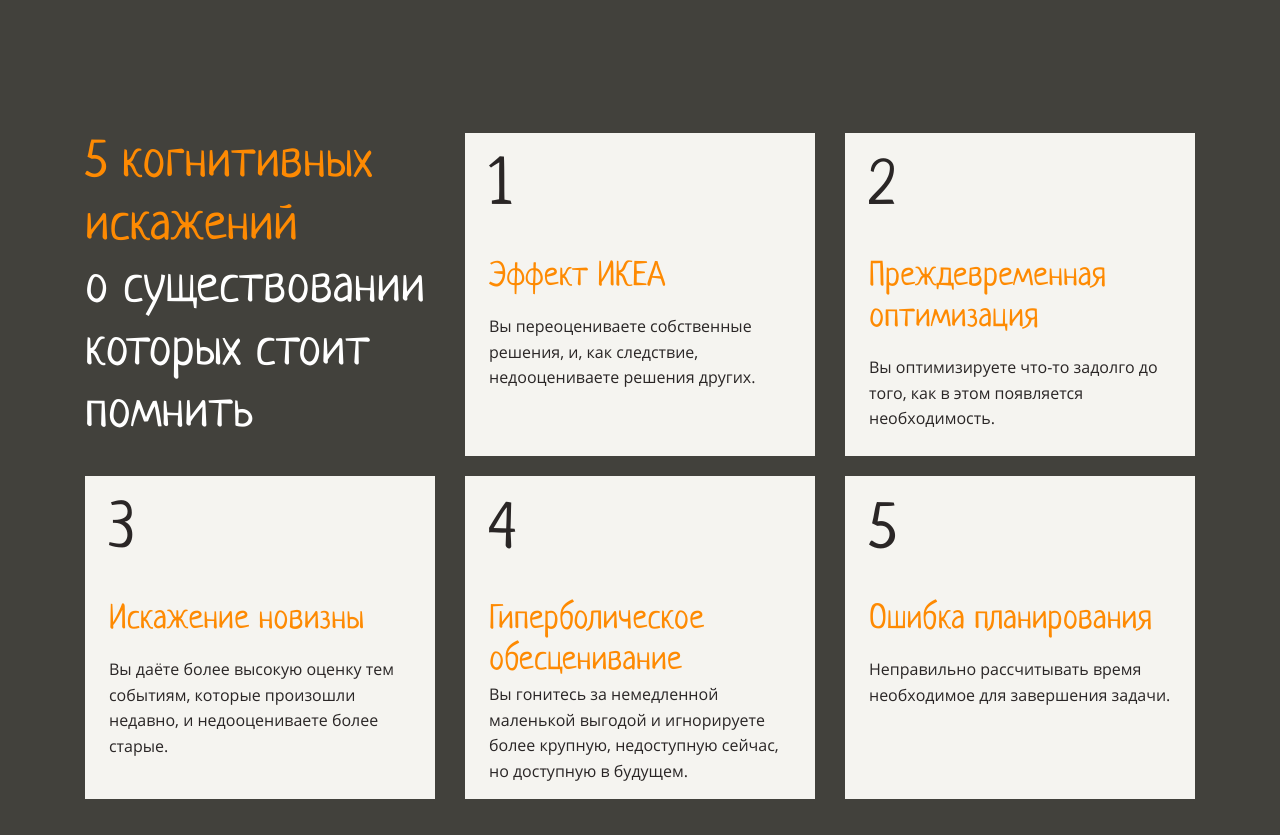
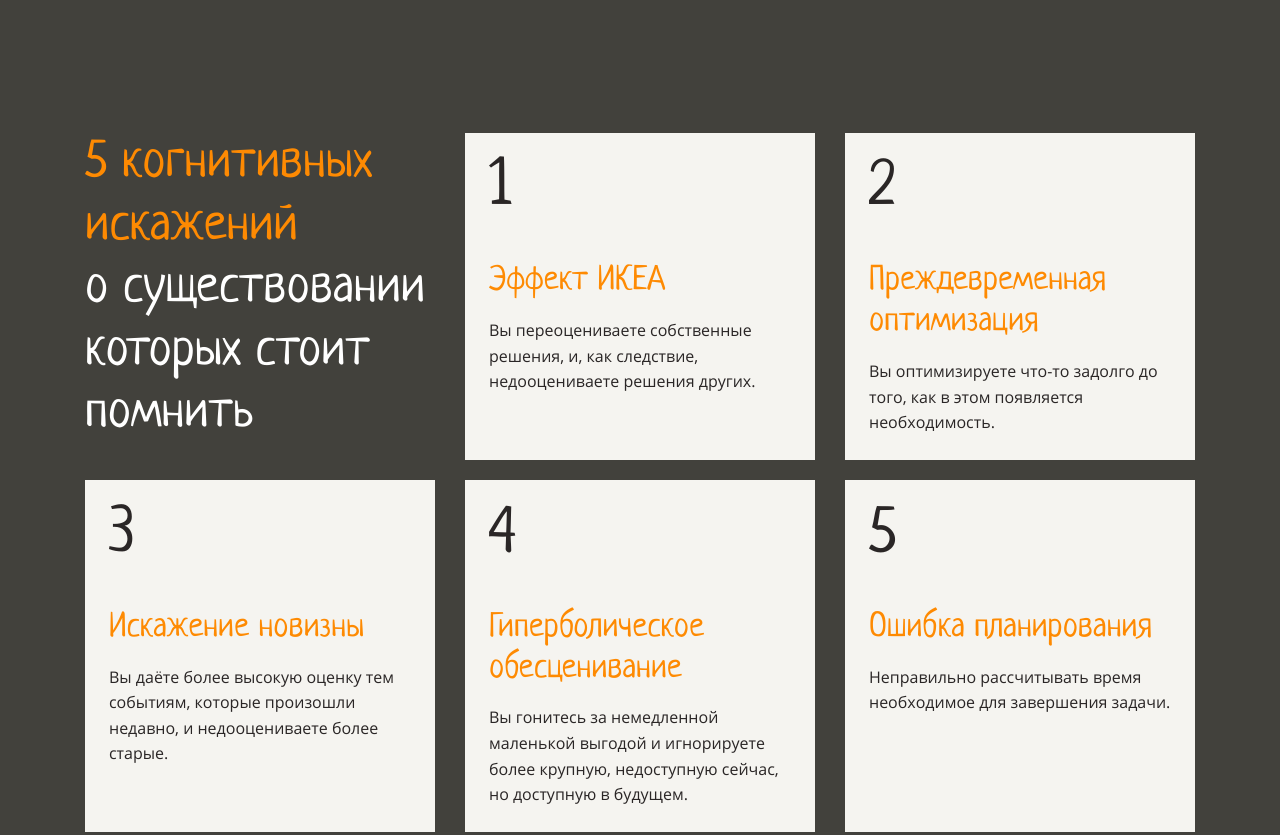
Before and after one commit to KirillGorobets-LM/layout-designer-project-lvl1, a website: page src/index.html in a window 1280 px wide. Shown: the part 1800-2635 px from the top of the page. Drawn offline with Linux system fonts and the light colour scheme; grey boxes are pictures that could not be loaded.

Commit message:
correct nav

```diff
--- a/src/index.html
+++ b/src/index.html
@@ -55,14 +55,14 @@
                 <h2 class="h fz-52 orng-text-color">5 когнитивных искажений</h2>
                 <h2 class="h fz-52 white-text-color">о существовании которых стоит помнить</h2>
             </div>
-            <a class="card-hover card-size card-padding card-bg card-text" href="#ikea-effect">
+            <a class="card-hover card-size card-padding card-bg card-text card-mg-btm" href="#ikea-effect">
                 <p class="card-number">1</p>
                 <h3 class="h orng-text-color">Эффект ИКЕА</h3>
                 <p class="mg-top-16">Вы переоцениваете собственные решения,
                     и, как следствие, недооцениваете решения
                     других.</p>
             </a>
-            <a class="card-hover card-size card-padding card-bg card-text" href="#premature-optimization">
+            <a class="card-hover card-size card-padding card-bg card-text card-mg-btm" href="#premature-optimization">
                 <p class="card-number">2</p>
                 <h3 class="h orng-text-color">Преждевременная оптимизация</h3>
                 <p class="mg-top-16">Вы оптимизируете что-то задолго до того,
@@ -78,7 +78,7 @@
             ">
                 <p class="card-number">4</p>
                 <h3 class="h orng-text-color">Гиперболическое обесценивание</h3>
-                <p class="">Вы гонитесь за немедленной маленькой выгодой и игнорируете более крупную,
+                <p class="mg-top-16">Вы гонитесь за немедленной маленькой выгодой и игнорируете более крупную,
                     недоступную сейчас, но доступную в будущем.</p>
             </a>
             <a class="card-hover card-size card-padding card-bg card-text" href="#errors-in-planning">
--- a/src/styles/style.css
+++ b/src/styles/style.css
@@ -187,12 +187,15 @@ header {
 }
 
 .card-size {
-  height: 275px;
-  width: 302px;
+  box-sizing: border-box;
+  width: 350px;
 }
 
 .card-padding {
   padding: 24px;
+}
+
+.card-mg-btm {
   margin-bottom: 20px;
 }
 
@@ -238,7 +241,7 @@ header {
   font-size: 64px;
   font-family: 'Neucha', sans-serif;
   line-height: 1;
-  padding-bottom: 36px;
+  padding-bottom: 40px;
 }
 
 .card-hover:hover {
```
